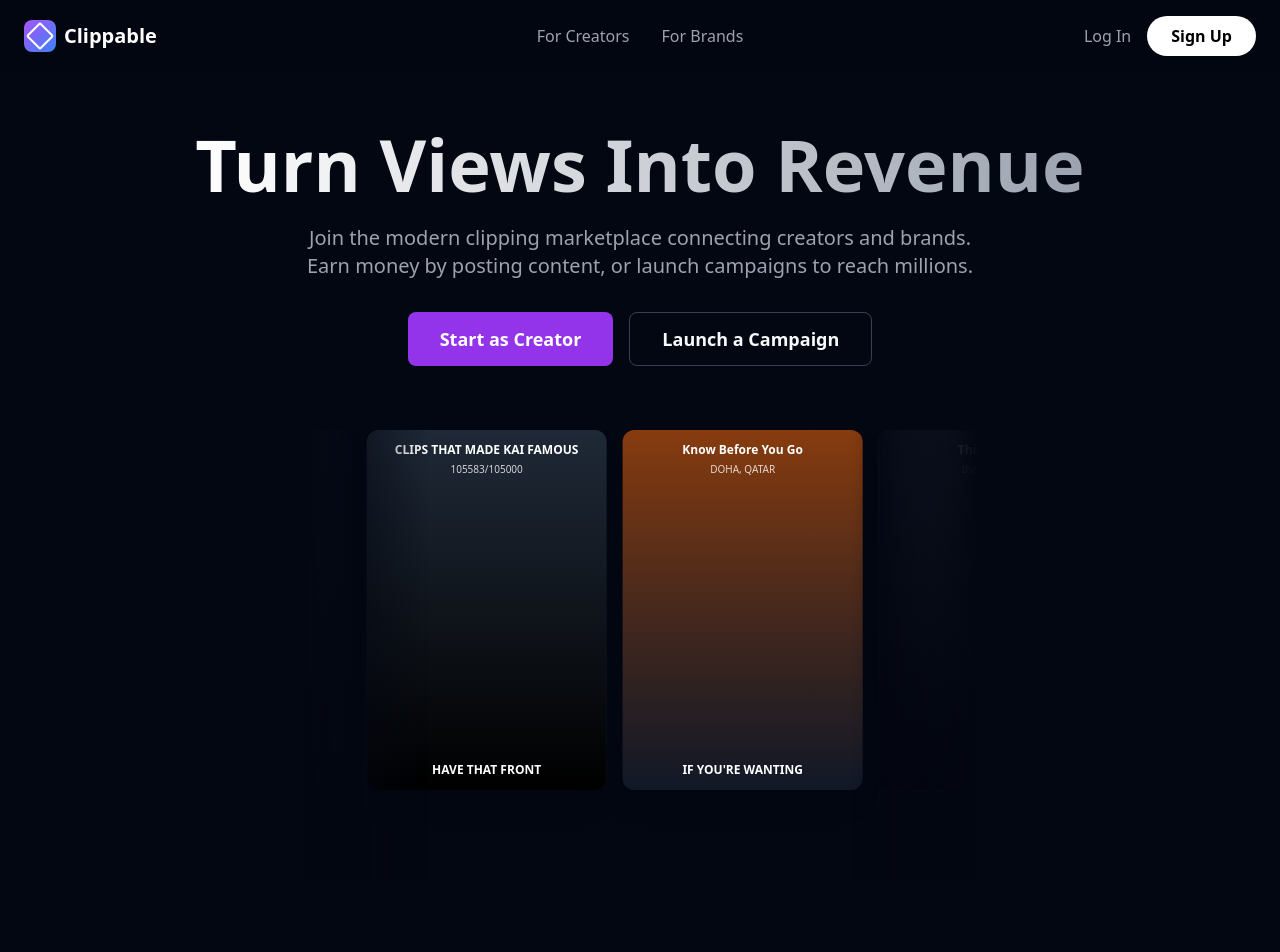
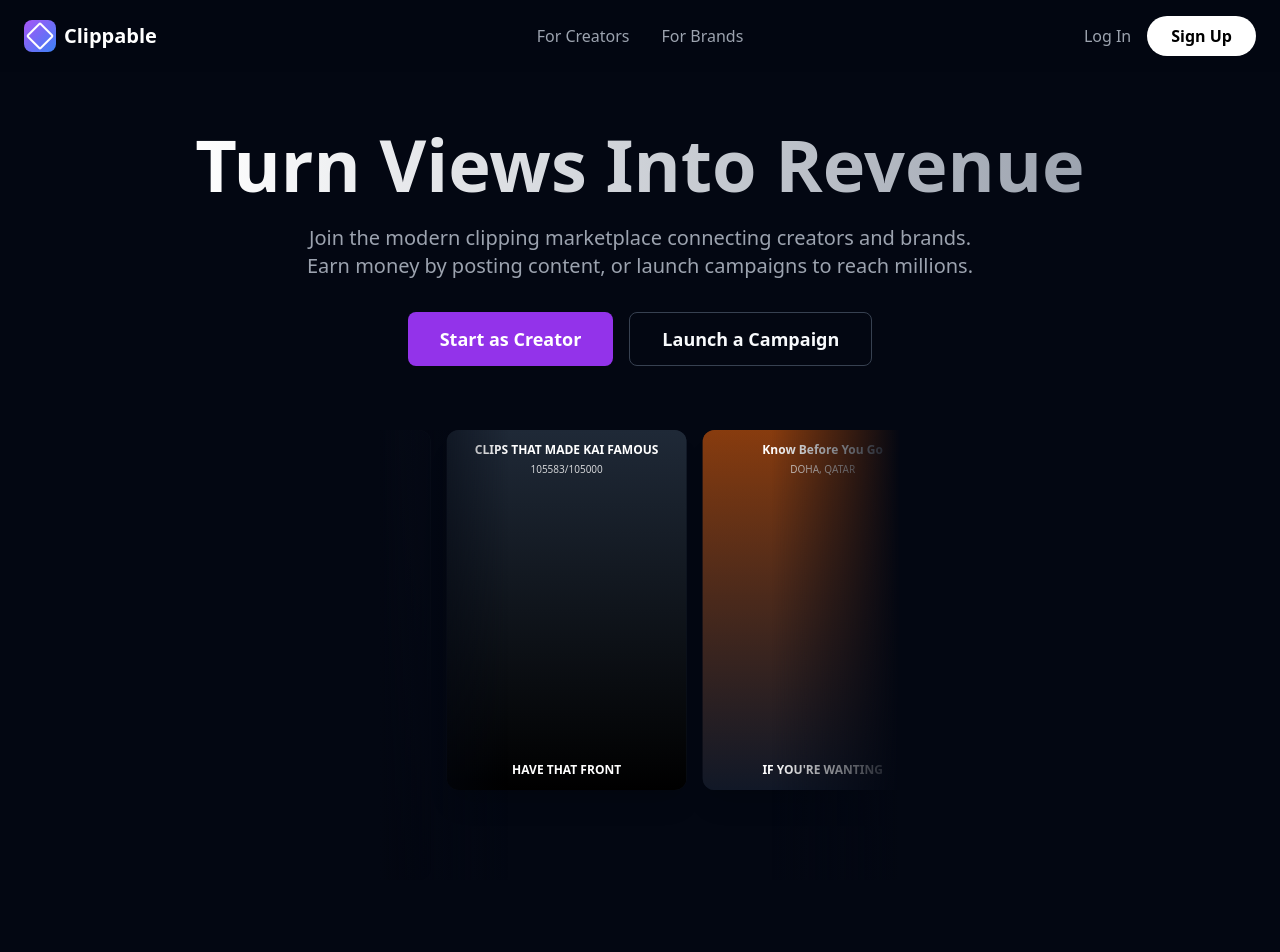
Before and after one commit to Clips-coder/clips, a Next.js app: page / in a window 1280 px wide. Shown: the top 952 px of the page. Built offline with nearby package versions, Linux system fonts and the light colour scheme.

Commit message:
Fix video slider width to match logo slider
Co-authored-by: Cursor <cursoragent@cursor.com>

```diff
--- a/app/page.tsx
+++ b/app/page.tsx
@@ -47,8 +47,8 @@ export default function LandingPage() {
           </div>
 
           {/* Video Slider */}
-          <div className="w-full flex justify-center mt-12">
-            <div className="w-[680px] overflow-hidden relative">
+          <div className="w-full flex justify-center mt-12 mb-32">
+            <div className="w-[520px] overflow-hidden relative">
               {/* Fade gradients on sides */}
               <div className="absolute left-0 top-0 bottom-0 w-32 bg-gradient-to-r from-gray-950 to-transparent z-10 pointer-events-none"></div>
               <div className="absolute right-0 top-0 bottom-0 w-32 bg-gradient-to-l from-gray-950 to-transparent z-10 pointer-events-none"></div>
```
